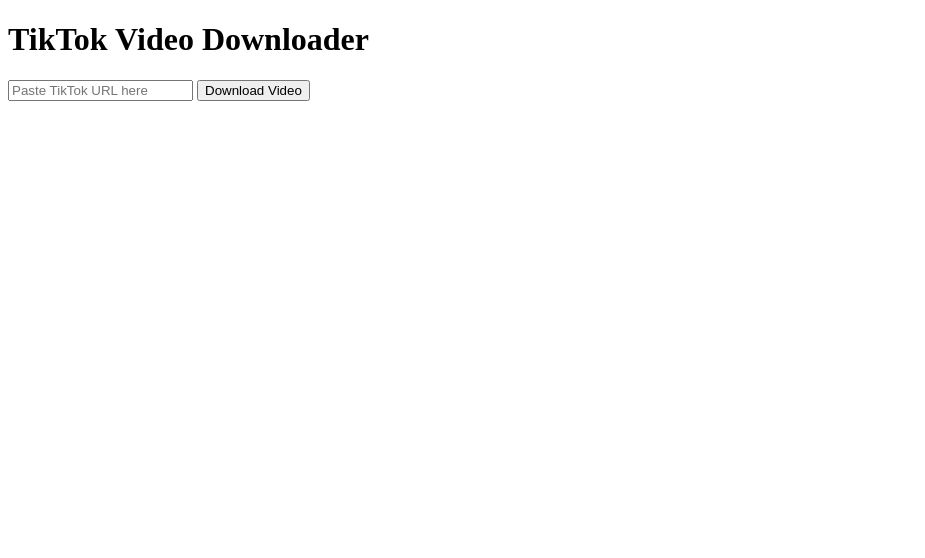
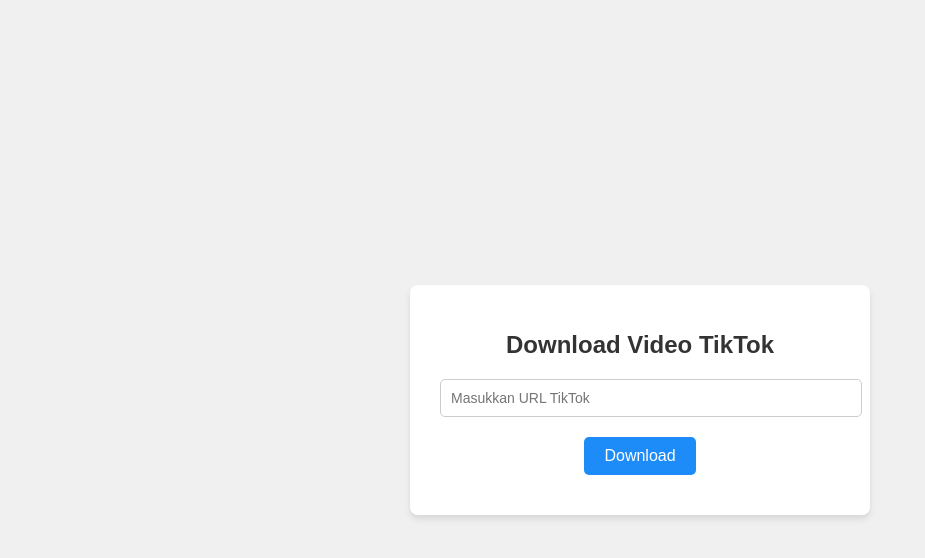
Before and after one commit to Dimzga/gawrgura, a plain HTML site: page public/index.html in a window 1280 px wide. Shown: the whole page, without its empty margins (0-925 px from the left). Drawn offline with Linux system fonts and the light colour scheme.

Commit message:
Update index.html

```diff
--- a/public/index.html
+++ b/public/index.html
@@ -1,19 +1,97 @@
 <!DOCTYPE html>
-<html lang="en">
+<html lang="id">
 <head>
     <meta charset="UTF-8">
     <meta name="viewport" content="width=device-width, initial-scale=1.0">
-    <title>TikTok Video Downloader</title>
-    <link rel="stylesheet" href="/styles/style.css">
+    <meta http-equiv="X-UA-Compatible" content="ie=edge">
+    <title>Downloader TikTok Sederhana</title>
+    <style>
+        body {
+            font-family: Arial, sans-serif;
+            background-color: #f0f0f0;
+            margin: 0;
+            padding: 0;
+            display: flex;
+            justify-content: center;
+            align-items: center;
+            height: 100vh;
+        }
+        .container {
+            background-color: #ffffff;
+            padding: 30px;
+            border-radius: 8px;
+            box-shadow: 0 4px 6px rgba(0, 0, 0, 0.1);
+            text-align: center;
+            width: 100%;
+            max-width: 400px;
+        }
+        h1 {
+            color: #333;
+            font-size: 24px;
+            margin-bottom: 20px;
+        }
+        input[type="text"] {
+            width: 100%;
+            padding: 10px;
+            margin-bottom: 20px;
+            border-radius: 5px;
+            border: 1px solid #ccc;
+            font-size: 14px;
+        }
+        button {
+            padding: 10px 20px;
+            background-color: #1d8cf8;
+            color: white;
+            border: none;
+            border-radius: 5px;
+            cursor: pointer;
+            font-size: 16px;
+        }
+        button:hover {
+            background-color: #1678c2;
+        }
+        .error {
+            color: red;
+            margin-top: 10px;
+        }
+        .link {
+            margin-top: 10px;
+            font-size: 16px;
+            color: #1d8cf8;
+        }
+    </style>
 </head>
 <body>
-    <div class="container">
-        <h1>TikTok Video Downloader</h1>
-        <input type="text" id="tiktok-url" placeholder="Paste TikTok URL here" />
-        <button onclick="downloadVideo()">Download Video</button>
-        <div id="result"></div>
-    </div>
 
-    <script src="/scripts/app.js"></script>
+<div class="container">
+    <h1>Download Video TikTok</h1>
+    <input type="text" id="tiktok-url" placeholder="Masukkan URL TikTok">
+    <button onclick="downloadVideo()">Download</button>
+    <div class="error" id="error-message"></div>
+</div>
+
+<script>
+    function downloadVideo() {
+        const url = document.getElementById('tiktok-url').value;
+        const errorMessage = document.getElementById('error-message');
+        errorMessage.innerHTML = '';
+
+        if (!url) {
+            errorMessage.innerHTML = 'URL TikTok tidak boleh kosong.';
+            return;
+        }
+
+        // Validasi URL TikTok
+        const regex = /^(https:\/\/(?:www\.)?tiktok\.com\/.*)$/;
+        if (!regex.test(url)) {
+            errorMessage.innerHTML = 'URL tidak valid. Harap masukkan URL TikTok yang benar.';
+            return;
+        }
+
+        // Mengarahkan ke server untuk mendownload
+        window.location.href = `/download?url=${encodeURIComponent(url)}`;
+    }
+</script>
+
 </body>
 </html>
```
